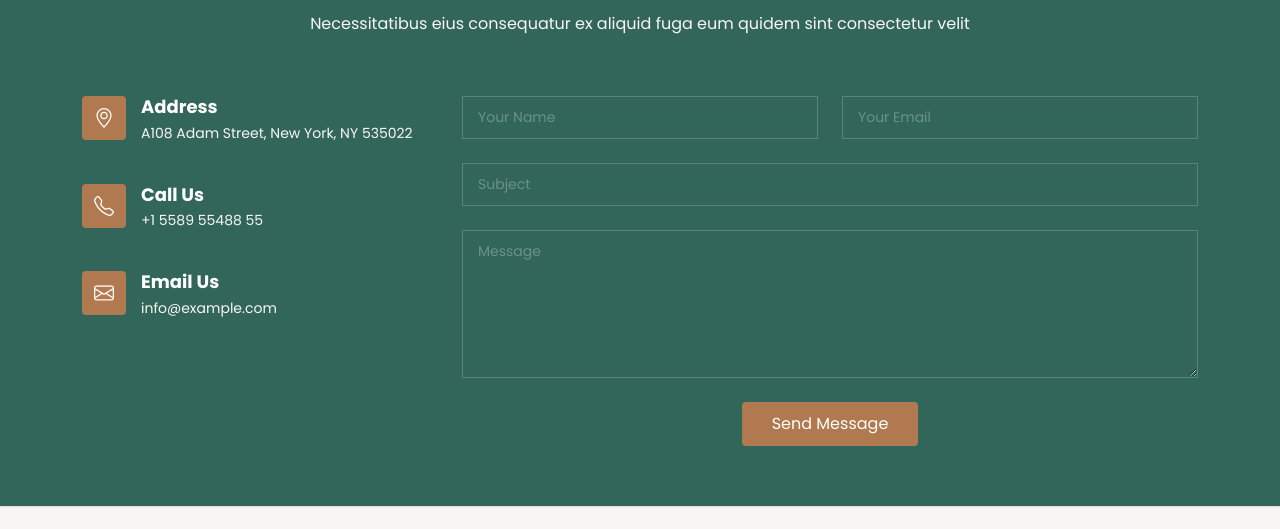
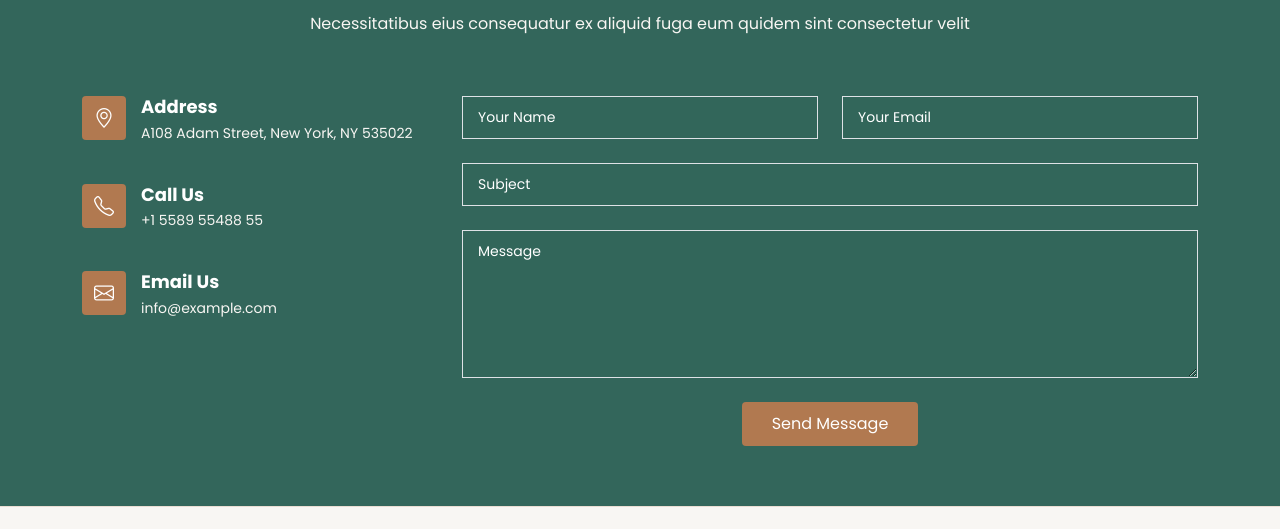
Before and after one commit to marivfa/marivfa.github.io-mokari-landingv1, a plain HTML site: page index.html in a window 1280 px wide. Shown: the part 2089-2618 px from the top of the page. Drawn offline with Linux system fonts and the light colour scheme.

Commit message:
Trigger rebuild

```diff
--- a/assets/css/main.css
+++ b/assets/css/main.css
@@ -1768,9 +1768,9 @@ section,
   padding: 10px 15px;
   box-shadow: none;
   border-radius: 0;
-  color: var(--default-color);
+  color: var(--contrast-color);
   background-color: color-mix(in srgb, var(--background-color), transparent 50%);
-  border-color: color-mix(in srgb, var(--default-color), transparent 80%);
+  /*border-color: var(--contrast-color);*/
 }
 
 .contact .php-email-form input[type=text]:focus,
@@ -1782,7 +1782,7 @@ section,
 .contact .php-email-form input[type=text]::placeholder,
 .contact .php-email-form input[type=email]::placeholder,
 .contact .php-email-form textarea::placeholder {
-  color: color-mix(in srgb, var(--default-color), transparent 70%);
+  color: var(--contrast-color);
 }
 
 .contact .php-email-form button[type=submit] {
```
